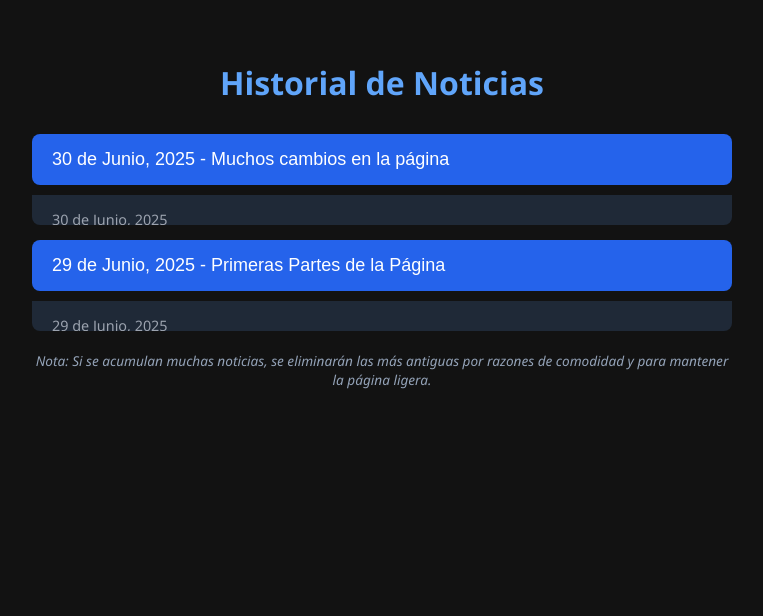
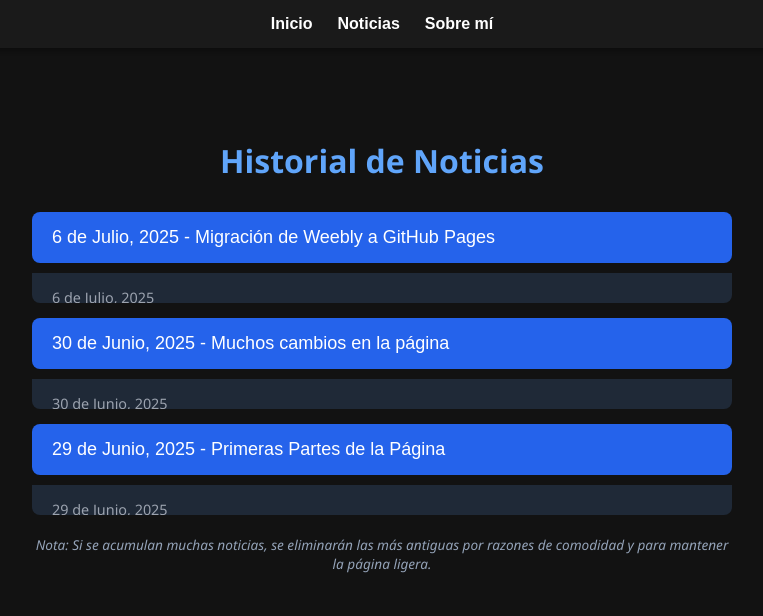
Before and after one commit to KirsoYT/KirsoWeb, a plain HTML site: page Noticias.html in a window 1280 px wide. Shown: the whole page, without its empty margins (258-1021 px from the left). Drawn offline with Linux system fonts and the light colour scheme.

Commit message:
Update Noticias.html

```diff
--- a/Noticias.html
+++ b/Noticias.html
@@ -8,10 +8,46 @@
       font-family: 'Segoe UI', Tahoma, Geneva, Verdana, sans-serif;
       background: #121212;
       color: #e0e0e0;
+      margin: 0;
+      padding: 0;
+    }
+
+    /* PANEL DE NAVEGACIÓN */
+    nav {
+      background-color: #1a1a1a;
+      padding: 15px;
+      display: flex;
+      justify-content: center;
+      gap: 25px;
+      box-shadow: 0 4px 6px rgba(0, 0, 0, 0.3);
+      position: sticky;
+      top: 0;
+      z-index: 1000;
+    }
+
+    nav a {
+      color: white;
+      text-decoration: none;
+      font-weight: bold;
+      font-family: sans-serif;
+      transition: color 0.2s;
+    }
+
+    nav a:hover {
+      color: #00ffff;
+    }
+
+    .spacer {
+      height: 30px;
+    }
+
+    /* CONTENIDO ACORDEÓN */
+    .main-container {
       padding: 40px;
       max-width: 700px;
       margin: auto;
     }
+
     .accordion {
       background-color: #2563eb;
       color: white;
@@ -27,12 +63,15 @@
       margin-bottom: 10px;
       user-select: none;
     }
+
     .accordion:hover {
       background-color: #1d4ed8;
     }
+
     .active, .accordion:focus {
       background-color: #1e40af;
     }
+
     .panel {
       background-color: #1f2937;
       padding: 15px 20px;
@@ -44,15 +83,18 @@
       margin-bottom: 15px;
       user-select: text;
     }
+
     .news-date {
       font-size: 0.9rem;
       color: #9ca3af;
       margin-bottom: 10px;
     }
+
     .news-summary {
       font-size: 1rem;
       line-height: 1.5;
     }
+
     .note {
       font-size: 0.85rem;
       color: #94a3b8;
@@ -65,7 +107,26 @@
 </head>
 <body>
 
+  <!-- PANEL DE NAVEGACIÓN -->
+  <nav>
+    <a href="index.html">Inicio</a>
+    <a href="Noticias.html">Noticias</a>
+    <a href="Aboutme.html">Sobre mí</a>
+  </nav>
+
+  <div class="spacer"></div>
+
+  <!-- CONTENIDO PRINCIPAL -->
+  <div class="main-container">
     <h1 style="text-align:center; margin-bottom: 30px; color: #60a5fa;">Historial de Noticias</h1>
+
+    <button class="accordion">6 de Julio, 2025 - Migración de Weebly a GitHub Pages</button>
+    <div class="panel">
+      <div class="news-date">6 de Julio, 2025</div>
+      <div class="news-summary">
+        Hemos migrado nuestro sitio de Weebly a GitHub Pages para obtener mayor libertad, mejor rendimiento y control total sobre el código. ¡Ahora la web es más rápida y personalizada! Sigue visitándonos para más novedades.
+      </div>
+    </div>
 
     <button class="accordion">30 de Junio, 2025 - Muchos cambios en la página</button>
     <div class="panel">
@@ -85,6 +146,7 @@
 
     <div class="note">
       Nota: Si se acumulan muchas noticias, se eliminarán las más antiguas por razones de comodidad y para mantener la página ligera.
+    </div>
   </div>
 
   <script>
```
Lines whose indentation alone changed are shown as unchanged.
